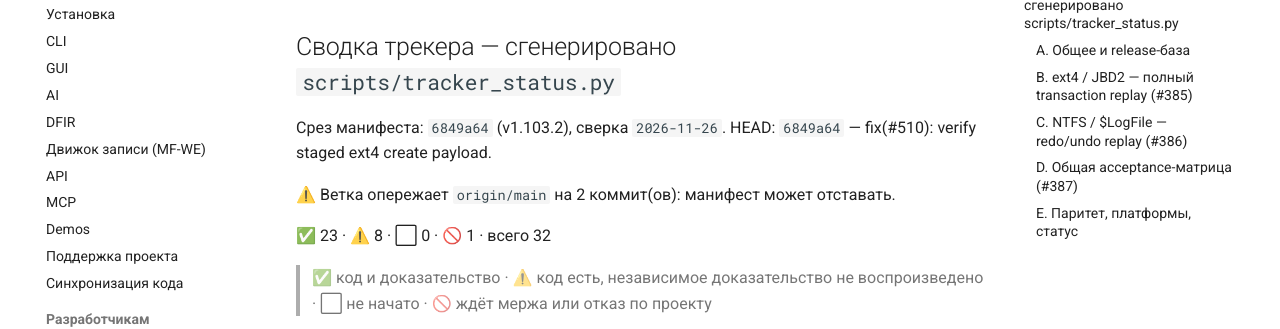
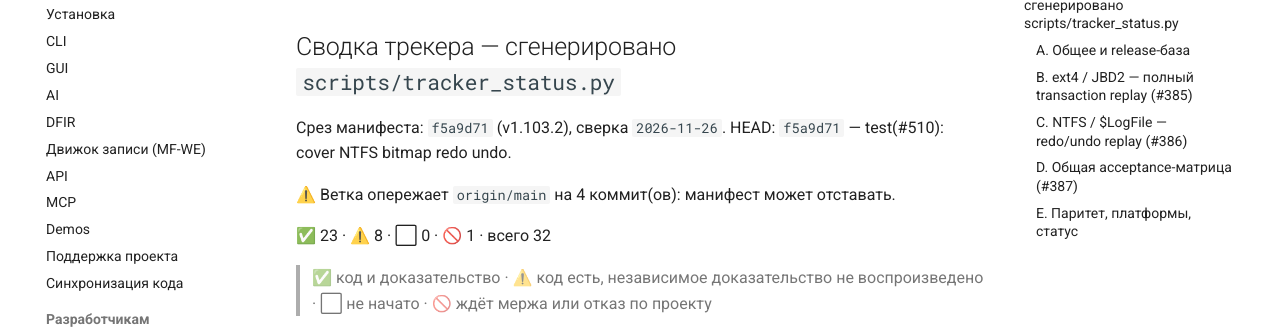
Before and after one commit to Alexkkkkk/mount-file, an MkDocs documentation site: the page built from docs/issue-510-status.md, in a window 1280 px wide and 900 px high. Shown: the part 151-480 px from the top of the window. Built offline with MkDocs 1.6.1 and Material for MkDocs 9.7.7, drawn with Linux system fonts in a browser that asks for light colours; comment, search, counter and statistics services are not loaded.

Commit message:
docs(#510): refresh acceptance status
Co-authored-by: Manus <dev-agent@manus.ai>

```diff
--- a/docs/issue-510-status.md
+++ b/docs/issue-510-status.md
@@ -1,8 +1,8 @@
 ## Сводка трекера — сгенерировано `scripts/tracker_status.py`
 
-Срез манифеста: `6849a64` (v1.103.2), сверка `2026-11-26`. HEAD: `6849a64` — fix(#510): verify staged ext4 create payload.
+Срез манифеста: `f5a9d71` (v1.103.2), сверка `2026-11-26`. HEAD: `f5a9d71` — test(#510): cover NTFS bitmap redo undo.
 
-⚠️ Ветка опережает `origin/main` на 2 коммит(ов): манифест может отставать.
+⚠️ Ветка опережает `origin/main` на 4 коммит(ов): манифест может отставать.
 
 ✅ 23 · ⚠️ 8 · ⬜ 0 · 🚫 1 · всего 32
 
```
